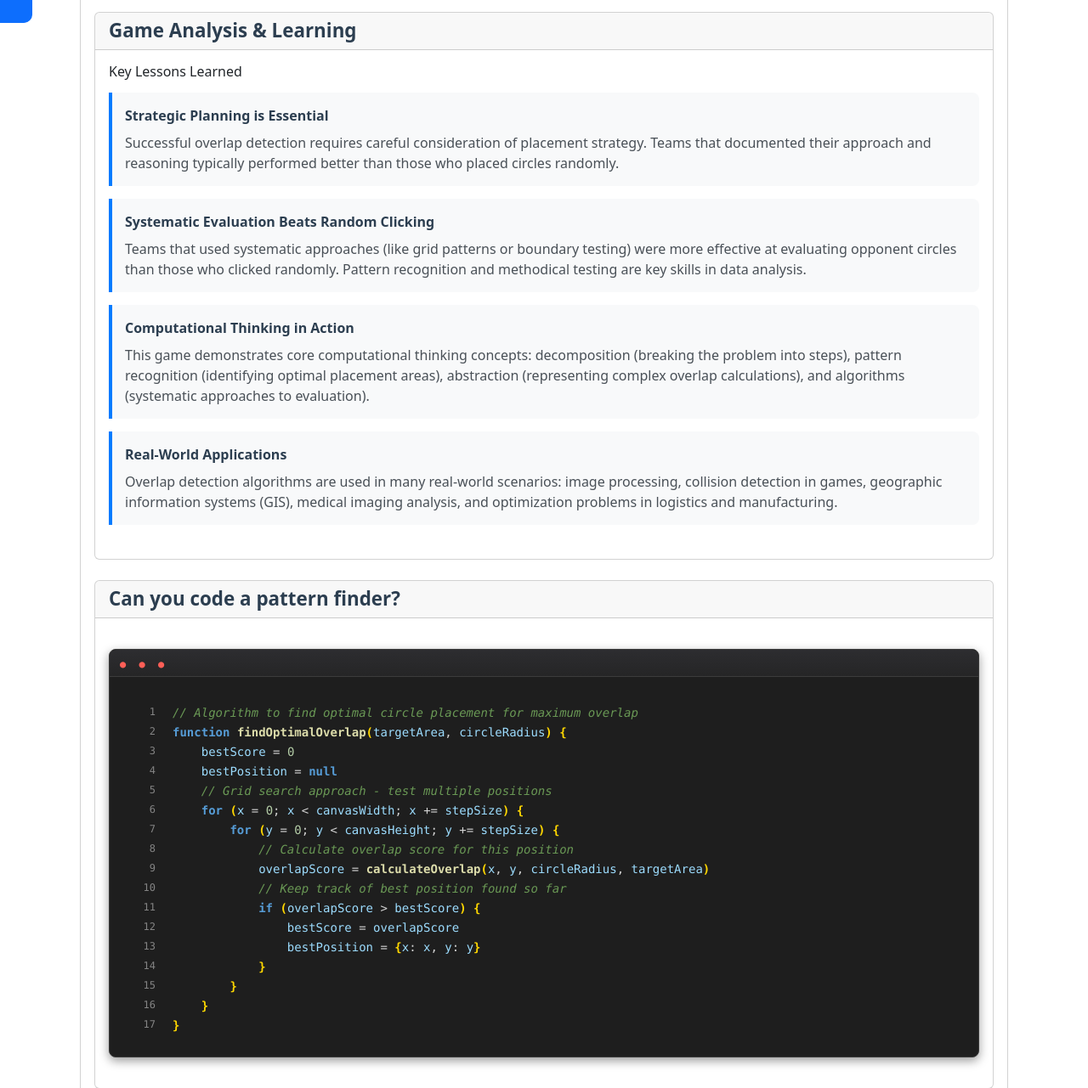
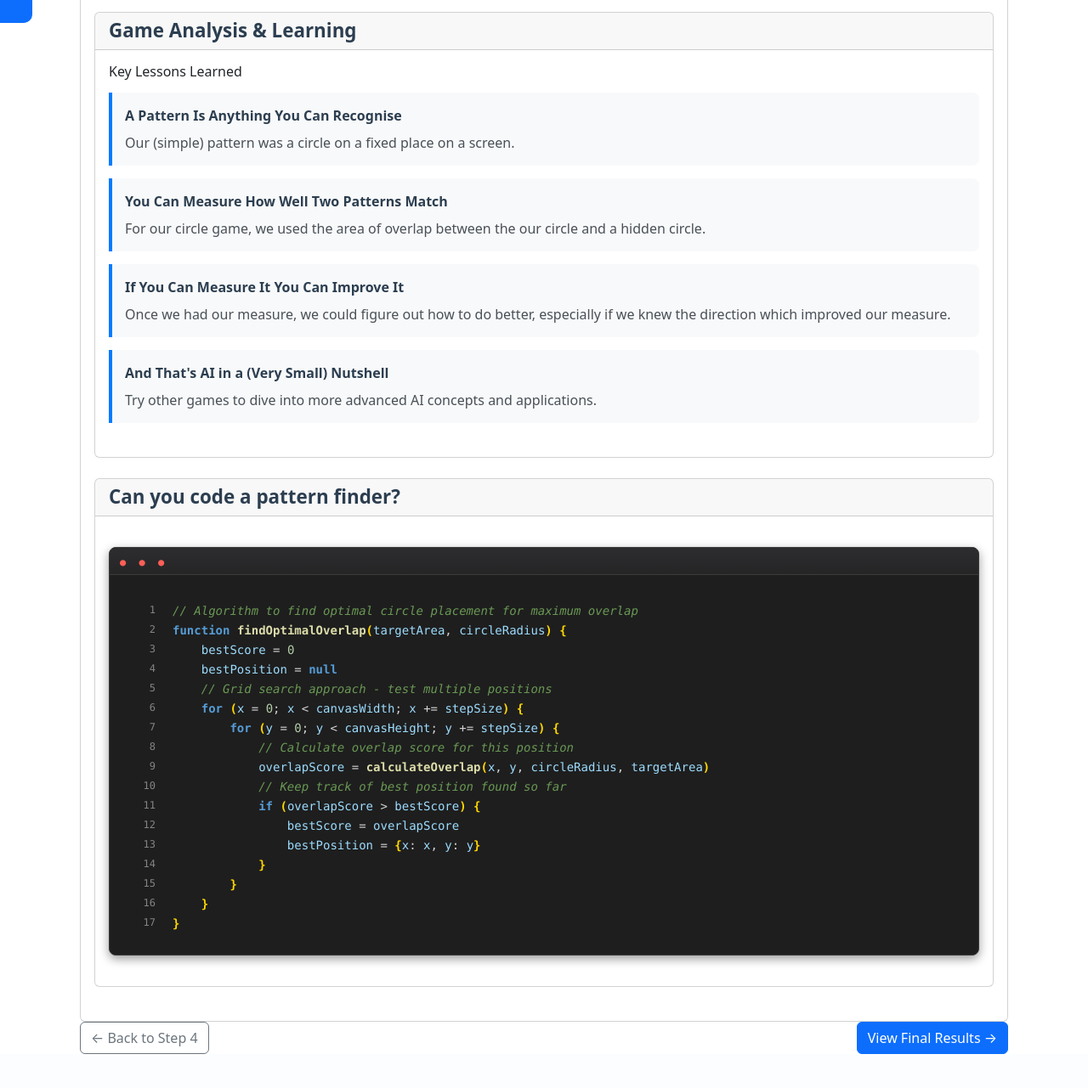
Before and after one commit to physicswahl/Aiducator, a Django app: template syllabus_reader/overlap/templates/overlap/step5.html in a window 1280 px wide. Shown: the part 433-1714 px from the top of the page at 85% size. After the commit the page ends 1674 px from the top, so only its background shows below. Run offline with Django 4.2, Linux system fonts and the light colour scheme; the template is opened without the code that fills it, so the values that code supplies are empty; some libraries are stand-ins or nearby versions.

Commit message:
Finish step 5

```diff
--- a/syllabus_reader/overlap/templates/overlap/step5.html
+++ b/syllabus_reader/overlap/templates/overlap/step5.html
@@ -393,30 +393,30 @@
                             <h6><i class="fas fa-lightbulb"></i> Key Lessons Learned</h6>
 
                             <div class="lesson-item">
-                                <div class="lesson-title">Strategic Planning is Essential</div>
+                                <div class="lesson-title">A Pattern Is Anything You Can Recognise</div>
                                 <div class="lesson-content">
-                                    Successful overlap detection requires careful consideration of placement strategy. Teams that documented their approach and reasoning typically performed better than those who placed circles randomly.
+                                    Our (simple) pattern was a circle on a fixed place on a screen.
                                 </div>
                             </div>
 
                             <div class="lesson-item">
-                                <div class="lesson-title">Systematic Evaluation Beats Random Clicking</div>
+                                <div class="lesson-title">You Can Measure How Well Two Patterns Match</div>
                                 <div class="lesson-content">
-                                    Teams that used systematic approaches (like grid patterns or boundary testing) were more effective at evaluating opponent circles than those who clicked randomly. Pattern recognition and methodical testing are key skills in data analysis.
+                                    For our circle game, we used the area of overlap between the our circle and a hidden circle.
                                 </div>
                             </div>
 
                             <div class="lesson-item">
-                                <div class="lesson-title">Computational Thinking in Action</div>
+                                <div class="lesson-title">If You Can Measure It You Can Improve It</div>
                                 <div class="lesson-content">
-                                    This game demonstrates core computational thinking concepts: decomposition (breaking the problem into steps), pattern recognition (identifying optimal placement areas), abstraction (representing complex overlap calculations), and algorithms (systematic approaches to evaluation).
+                                    Once we had our measure, we could figure out how to do better, especially if we knew the direction which improved our measure.
                                 </div>
                             </div>
 
                             <div class="lesson-item">
-                                <div class="lesson-title">Real-World Applications</div>
+                                <div class="lesson-title">And That's AI in a (Very Small) Nutshell</div>
                                 <div class="lesson-content">
-                                    Overlap detection algorithms are used in many real-world scenarios: image processing, collision detection in games, geographic information systems (GIS), medical imaging analysis, and optimization problems in logistics and manufacturing.
+                                    Try other games to dive into more advanced AI concepts and applications.
                                 </div>
                             </div>
                         </div>
```
